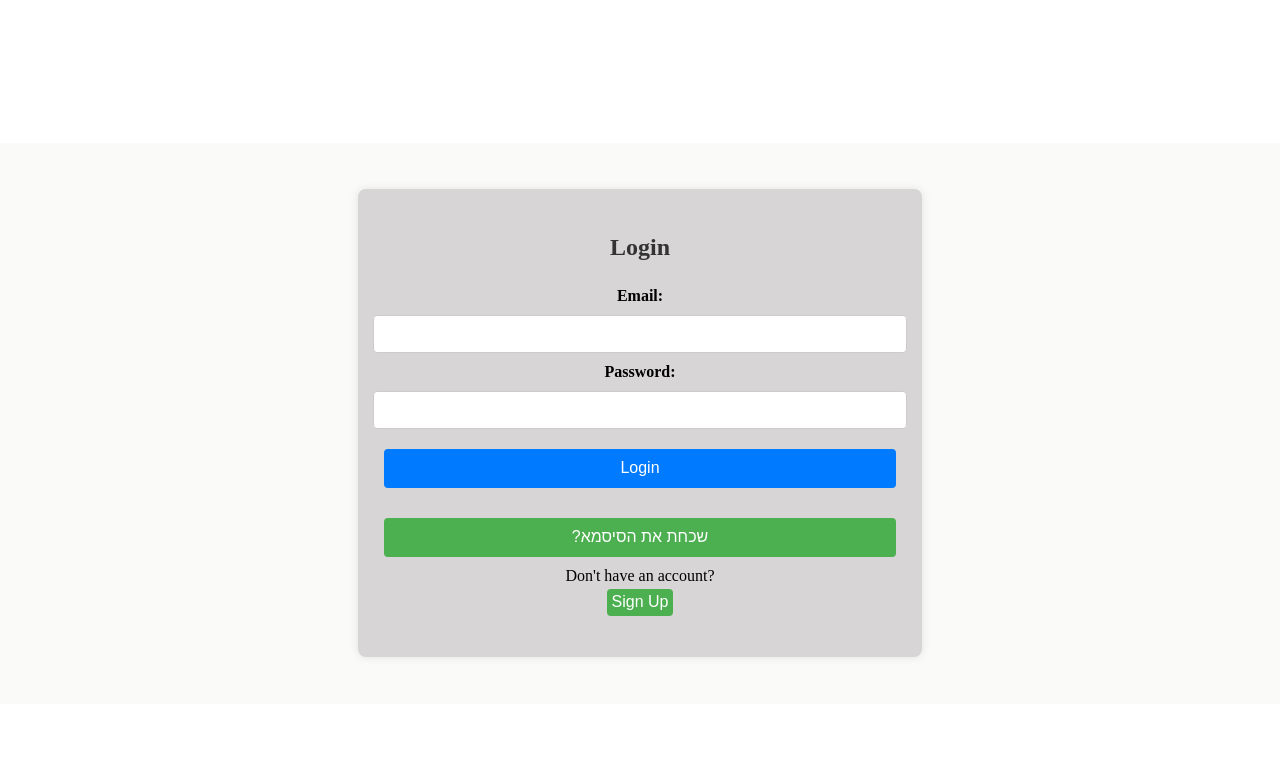
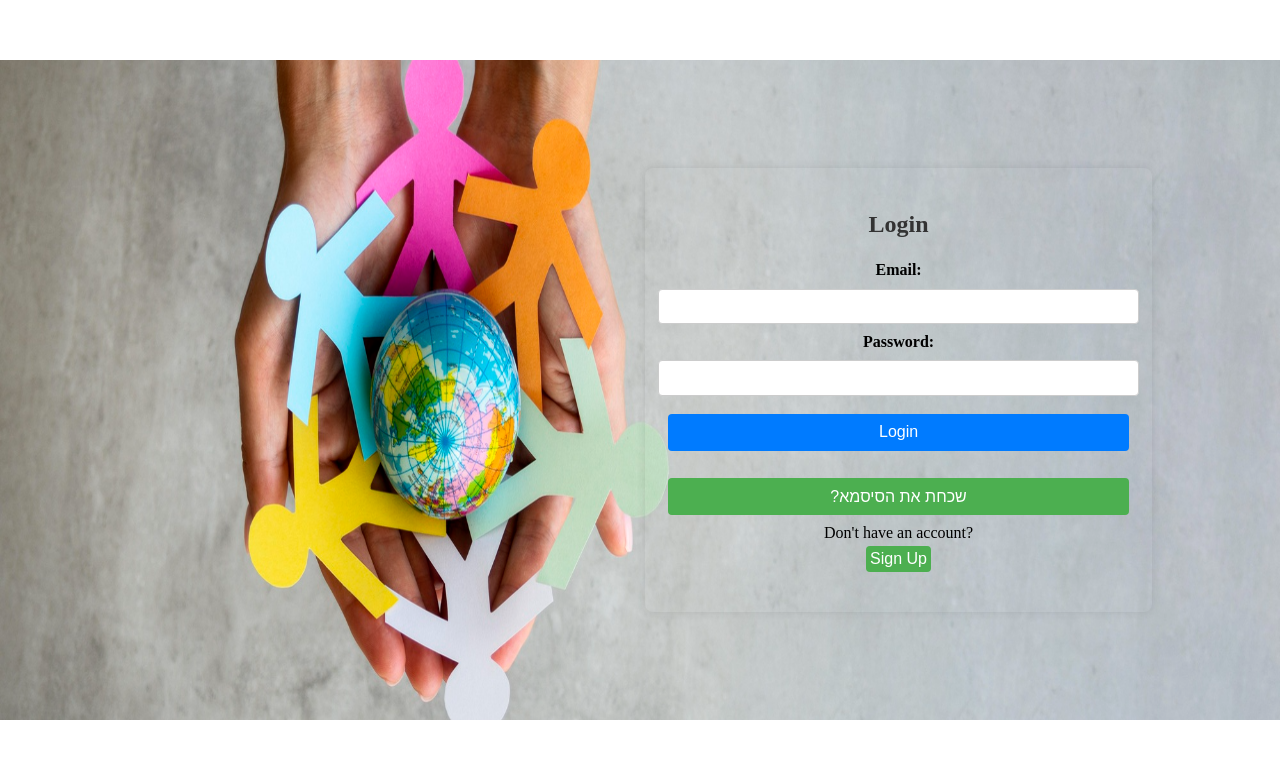
Before and after one commit to TzlilMa/Or-community-association, a React (Create React App) app in the folder my-app/: page /login in a window 1280 px wide. Shown: the top 758 px of the page. Built offline with nearby package versions, Linux system fonts and the light colour scheme; no server answers.

Commit message:
add img login page

```diff
--- a/my-app/src/pages/loginPage.js
+++ b/my-app/src/pages/loginPage.js
@@ -40,9 +40,7 @@ const LoginPage = () => {
   };
 
   return (
-    <div className="App">
-      <div className="empty-space"></div>
-      <div className="login-page">
+    <div className="login-background">
         <div className="login-container">
           <h2>Login</h2>
           <form className="login-form" onSubmit={handleLogin}>
@@ -68,7 +66,6 @@ const LoginPage = () => {
             <p>Don't have an account? <button onClick={handleSignup}>Sign Up</button></p>
           </div>
         </div>
-      </div>
     </div>
   );
 };
--- a/my-app/src/styles/loginPage.css
+++ b/my-app/src/styles/loginPage.css
@@ -1,37 +1,32 @@
 /* loginPage.css */
 /* Set the height of the body, html, root, and App elements to 100% and remove any default margins */
-body, html, #root, .App {
+html, body {
   height: 100%;
-  width: 100%;
   margin: 0;
-  display: flex;
-  flex-direction: column;
+  padding: 0;
 }
 
-/* Empty space at the top */
-.empty-space {
-  height: 10%; /* Take up 10% of the height */
+.login-background {
+  background-image: url("../assets/login_backround.png");
+  background-size: 100% 100%; /* This stretches the background image to fill the entire viewport */
+  background-repeat: no-repeat; /* Prevents the image from repeating */
+  background-color: #f0f0f0; /* Sets a background color to fill any space around the image */
+  min-height: 100vh; /* Minimum height of 100% of the viewport height */
   width: 100%;
-}
-
-/* Style for the login page container */
-.login-page {
-  height: 85%; /* Take up 85% of the height */
-  background-color: #fafaf9; /* Example background color for login page */
-  width: 100%; /* Full width */
   display: flex;
-  justify-content: center;
-  align-items: center;
+  justify-content: flex-end; /* Aligns children along the end of the horizontal line */
+  align-items: center; /* Keeps children centered vertically */
+  padding-right: 10%; /* Optional: Adds some padding on the right so the form isn't directly against the edge of the screen */
 }
 
 /* Style for the login form container */
 .login-container {
   width: 40%; /* Width set to 40% of the parent container */
   padding: 2%; /* Padding inside the container */
-  background-color: #d7d5d5; /* Background color of the container */
   box-shadow: 0 0 10px rgba(0, 0, 0, 0.1); /* Box shadow for a subtle effect */
   border-radius: 8px; /* Rounded corners */
   text-align: center; /* Center the text */
+  background-size: cover; /* This makes the background image responsive */
 }
 
 .login-container h2 {
@@ -135,29 +130,3 @@ body, html, #root, .App {
 .additional-options p button:hover {
   background-color: #45a049; /* Darker background color on hover */
 }
-
-/* Common styles for footers */
-.footer-container {
-  height: 5%; /* Take up 5% of the height */
-  width: 100%;
-  display: flex;
-  flex-direction: column;
-  align-items: center;
-  justify-content: flex-start;
-}
-
-.above-footer {
-  background: linear-gradient(90deg, #66AB44 0%, #026735 100%);
-  width: 100%;
-  padding: 0.5% 0; /* Smaller height for the above footer */
-  text-align: center;
-  color: white;
-}
-
-.main-footer {
-  background: linear-gradient(90deg, #05A3BA 0%, #254790 100%);
-  width: 100%;
-  padding: 1% 0; /* Larger height for the main footer */
-  text-align: center;
-  color: white;
-}
```
Also changed, not shown: my-app/src/App.css (line endings or trailing spaces).
